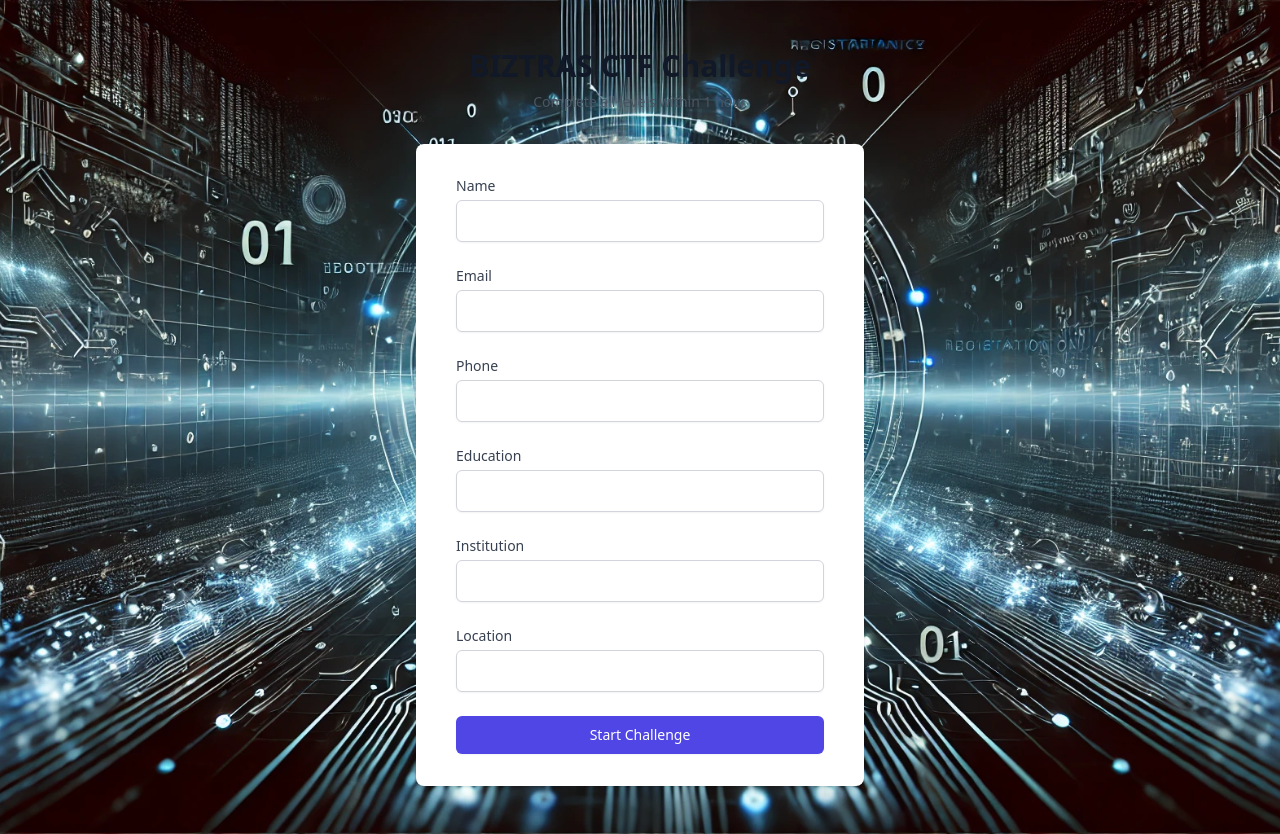
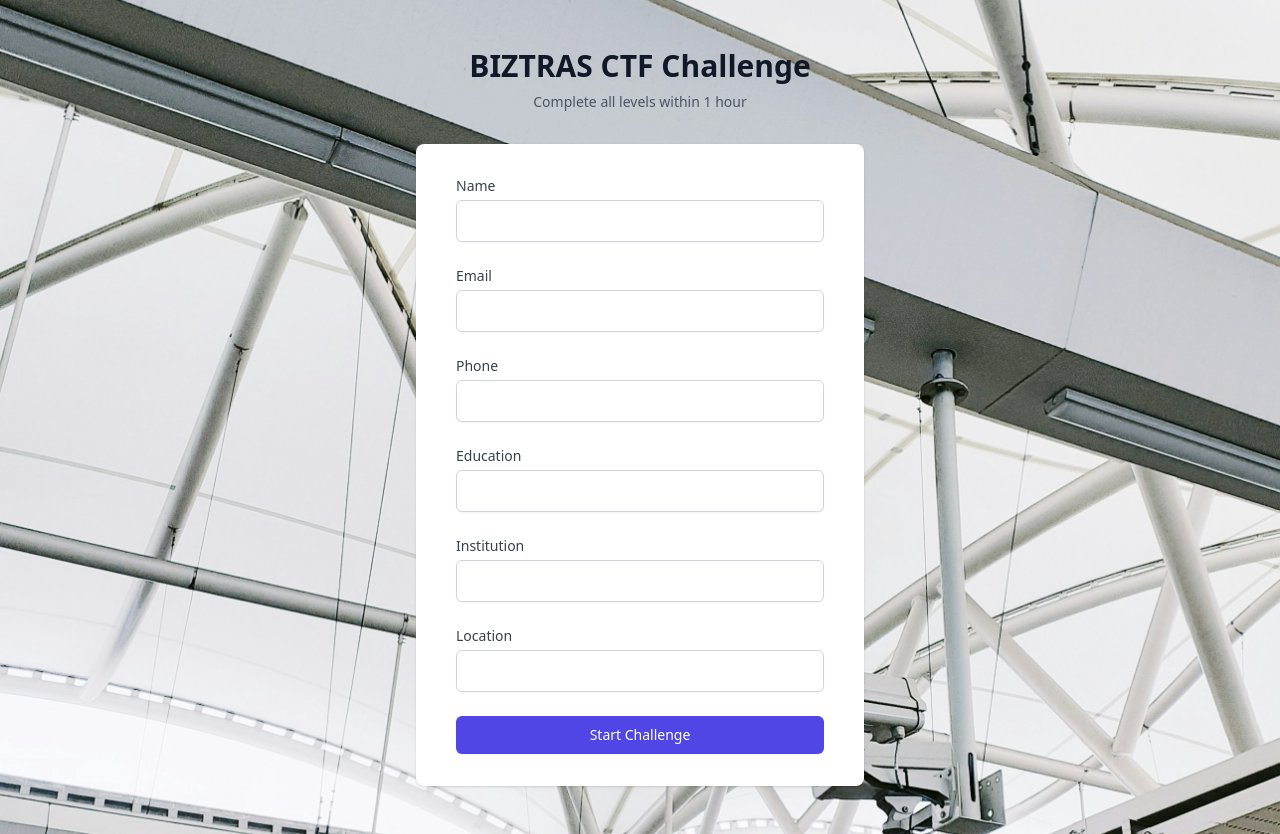
Before and after one commit to sadhef/bizclient, a React (Create React App) app: page / in a window 1280 px wide. Built offline with nearby package versions, Linux system fonts and the light colour scheme; a web font is replaced by a local one.

Commit message:
first commit

```diff
--- a/src/components/Registration.js
+++ b/src/components/Registration.js
@@ -66,7 +66,7 @@ const Registration = () => {
     <div
       className="min-h-screen bg-gradient-to-b from-violet-50 to-indigo-100 py-12 px-4 sm:px-6 lg:px-8"
       style={{
-        backgroundImage: "url('/Cyber.webp')",
+        backgroundImage: "url('/Cyber.jpg')",
         backgroundSize: 'cover',
         backgroundPosition: 'center',
         backgroundRepeat: 'no-repeat',
```
Also changed, not shown: public/Cyber.jpg (added), public/Cyber.webp (deleted).
